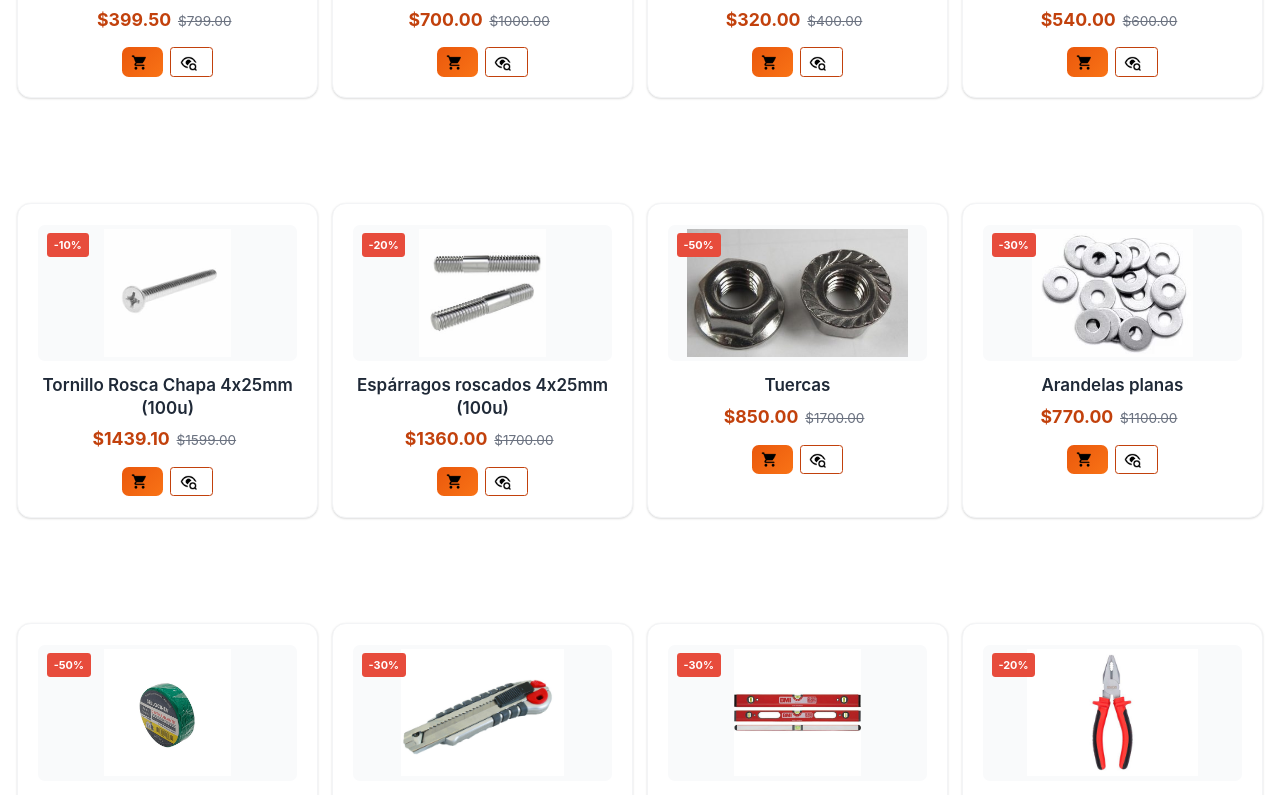
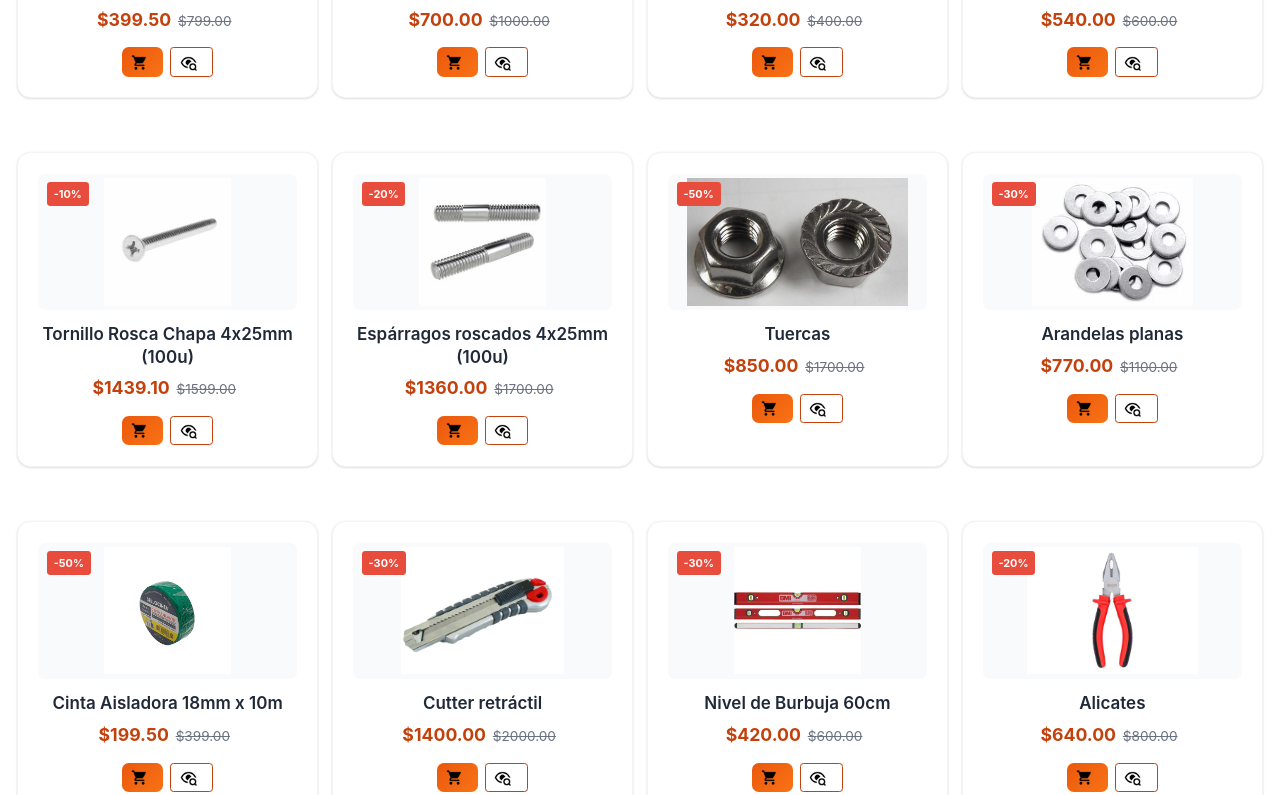
Before and after one commit to PiaAlenda/ferreteria1, a React (Vite) app: page / in a window 1280 px wide. Shown: the part 1081-1876 px from the top of the page. Built offline with nearby package versions, Linux system fonts and the light colour scheme.

Commit message:
new changes

```diff
--- a/src/App.css
+++ b/src/App.css
@@ -816,7 +816,7 @@ a {
 }
 
 .product-category-section {
-  margin-bottom: var(--spacing-3xl);
+  margin-bottom: var(--spacing-xs);
 }
 
 /* PRODUCT DETAIL */
--- a/src/components/ProductListing.jsx
+++ b/src/components/ProductListing.jsx
@@ -58,7 +58,6 @@ const ProductListing = ({ searchTerm }) => {
         onClose={() => setProductoSeleccionado(null)}
       />
     )}
-
   </section>
 )
 }
```
Lines whose indentation alone changed are shown as unchanged.
